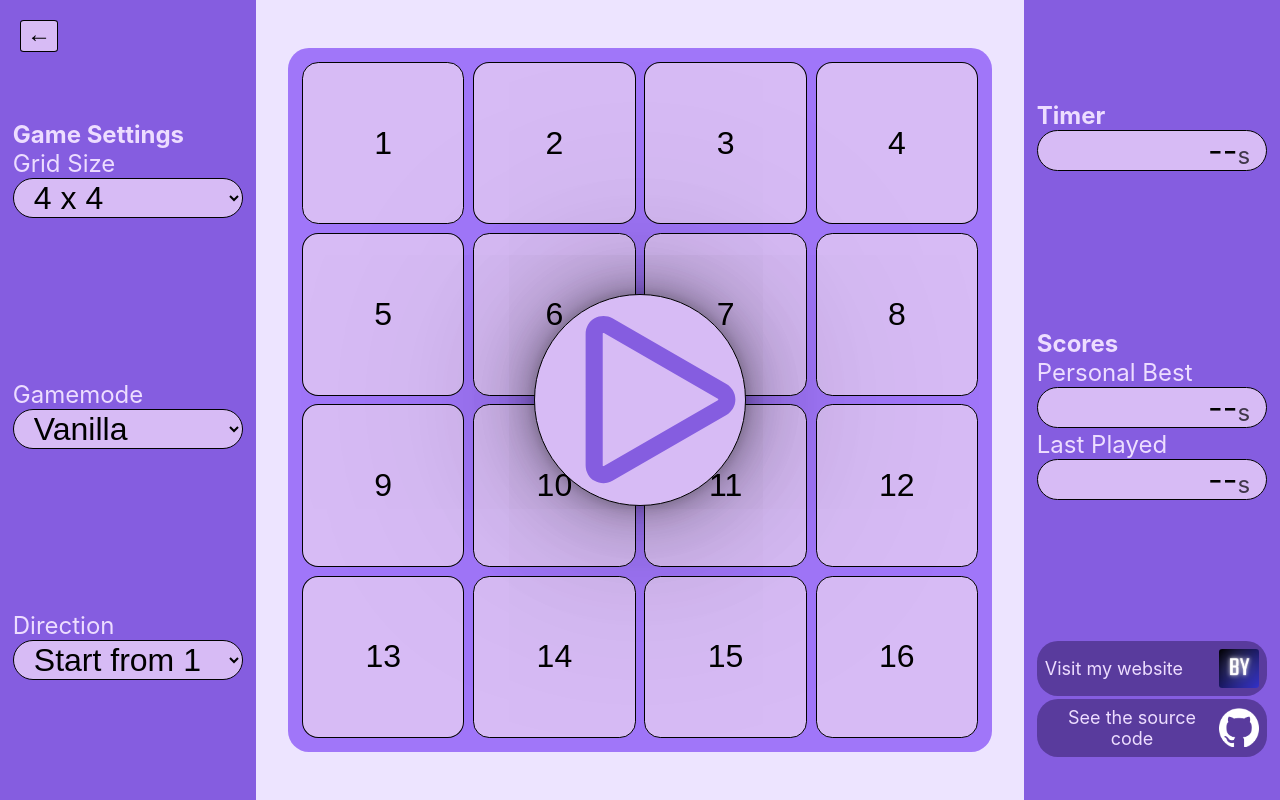
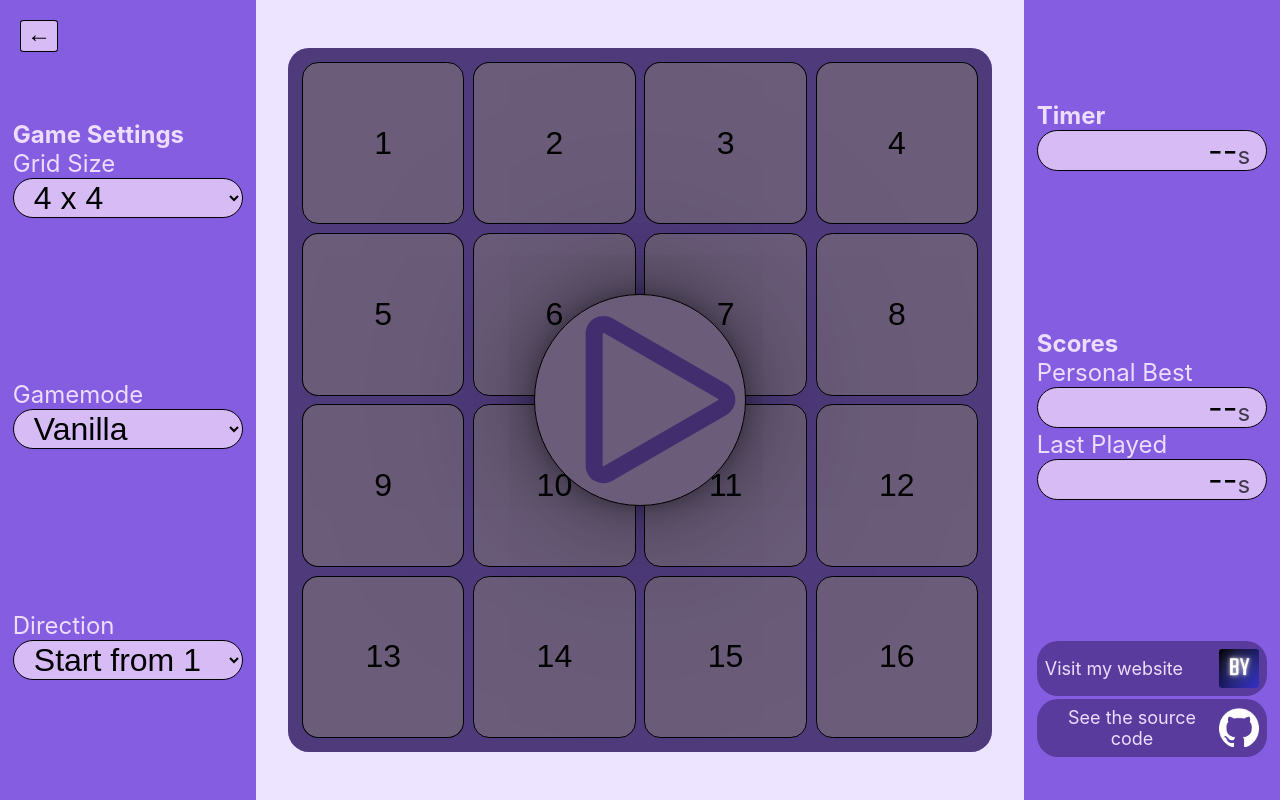
Before and after one commit to BerkYeni/schulteproject, a React (Create React App) app: page / in a window 1280 px wide. Built offline with nearby package versions, Linux system fonts and the light colour scheme.

Commit message:
added dim when game isnt playing

```diff
--- a/src/App.css
+++ b/src/App.css
@@ -416,6 +416,20 @@ a:active {
   cursor: not-allowed !important;
 }
 
+.dimOverlay:after {
+  content: " ";
+  z-index: 10;
+  display: block;
+  position: absolute;
+  height: 100%;
+  top: 0;
+  left: 0;
+  right: 0;
+  background: rgba(0, 0, 0, 0.5);
+  border-radius: 2.625vmin;
+}
+
+
 
 @keyframes reveal {
   0% {
--- a/src/components/SchulteTable/SchulteTable.tsx
+++ b/src/components/SchulteTable/SchulteTable.tsx
@@ -27,7 +27,7 @@ const SchulteTable: FC<SchulteTableProps> = ({
   expectedNumber,
 }) => {
   return (
-    <div className={`schulteTable ${gridSizeToCss(gridSize)}`}>
+    <div className={`schulteTable ${gridSizeToCss(gridSize)} ${gameState !== "Playing" ? "dimOverlay" : ""}`}>
       {tiles.map((tile, index) => renderSchulteTile(tile, index, gameMode, gameState, onNumberInput, expectedNumber))}
 
       {(gameState === "NotStarted" || gameState === "Completed") && (
```
